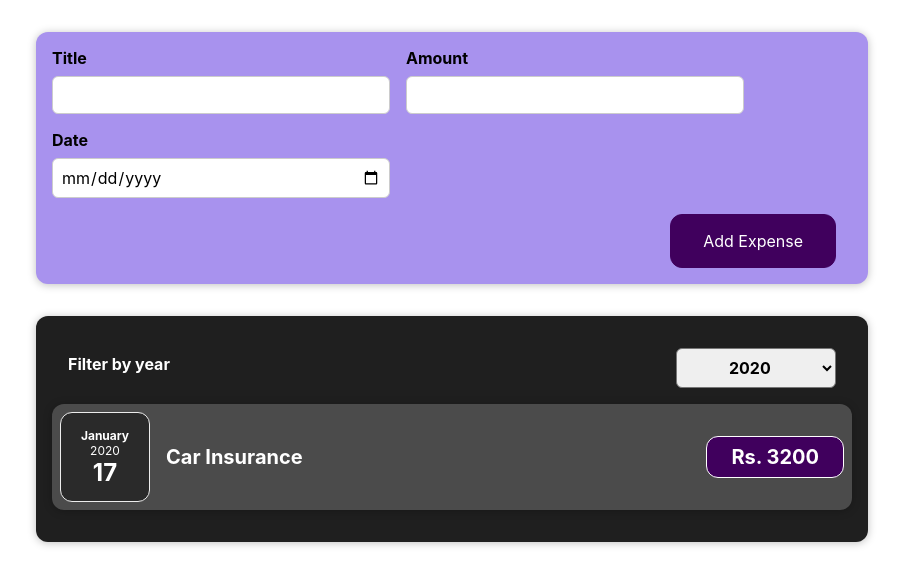
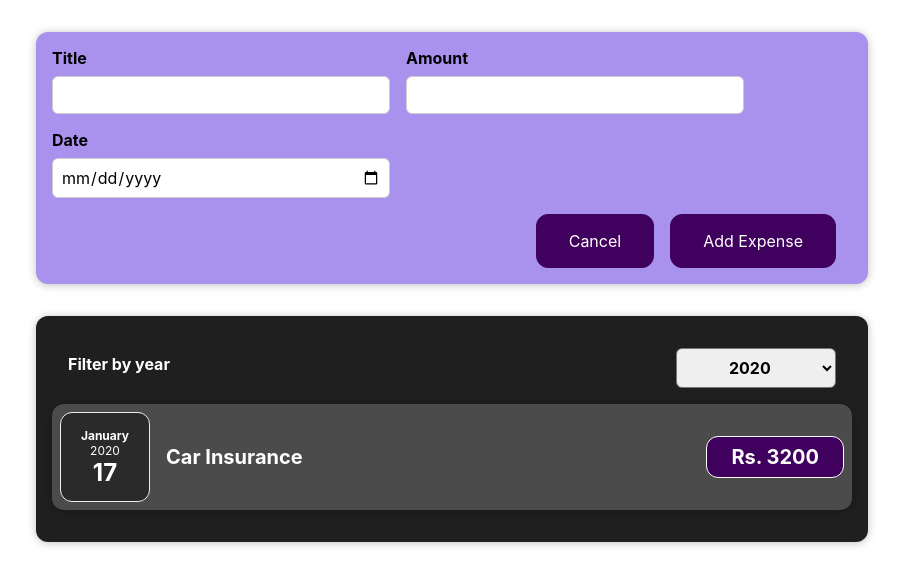
Before and after one commit to vinothsmart/react-complete-guide, a React (Create React App) app: page / in a window 1280 px wide. Both pictures are taken after a click on the button "Add Expense". Shown: the top 586 px of the page, without its empty margins (188-1091 px from the left). Built offline with nearby package versions, Linux system fonts and the light colour scheme.

Commit message:
show and hide expenses

```diff
--- a/src/components/NewExpense/ExpenseForm.js
+++ b/src/components/NewExpense/ExpenseForm.js
@@ -1,7 +1,7 @@
 import { useCallback, useState } from "react";
 import "./ExpenseForm.css";
 
-const ExpenseForm = ({ onSave }) => {
+const ExpenseForm = ({ onSave, onCancel }) => {
   const [values, setValues] = useState({
     title: "",
     amount: "",
@@ -75,6 +75,9 @@ const ExpenseForm = ({ onSave }) => {
         </div>
       </div>
       <div className="new-expense__actions">
+        <button type="button" onClick={onCancel}>
+          Cancel
+        </button>
         <button type="submit">Add Expense</button>
       </div>
     </form>
--- a/src/components/NewExpense/NewExpense.js
+++ b/src/components/NewExpense/NewExpense.js
@@ -1,17 +1,31 @@
+import { useState } from "react";
 import ExpenseForm from "./ExpenseForm";
 import "./NewExpense.css";
 
 const NewExpense = ({ handleAddExpense }) => {
+  const [isEditing, setIsEditing] = useState(false);
   const saveExpense = (expense) => {
     const newExpense = {
       ...expense,
       id: Math.random().toString(),
     };
     handleAddExpense(newExpense);
+    setIsEditing(false);
   };
+  const handleEditExpense = () => {
+    setIsEditing(true);
+  };
+
+  const handleCancelExpense = () => {
+    setIsEditing(false);
+  };
+
   return (
     <div className="new-expense">
-      <ExpenseForm onSave={saveExpense} />
+      {!isEditing && <button onClick={handleEditExpense}>Add Expense</button>}
+      {isEditing && (
+        <ExpenseForm onSave={saveExpense} onCancel={handleCancelExpense} />
+      )}
     </div>
   );
 };
```
